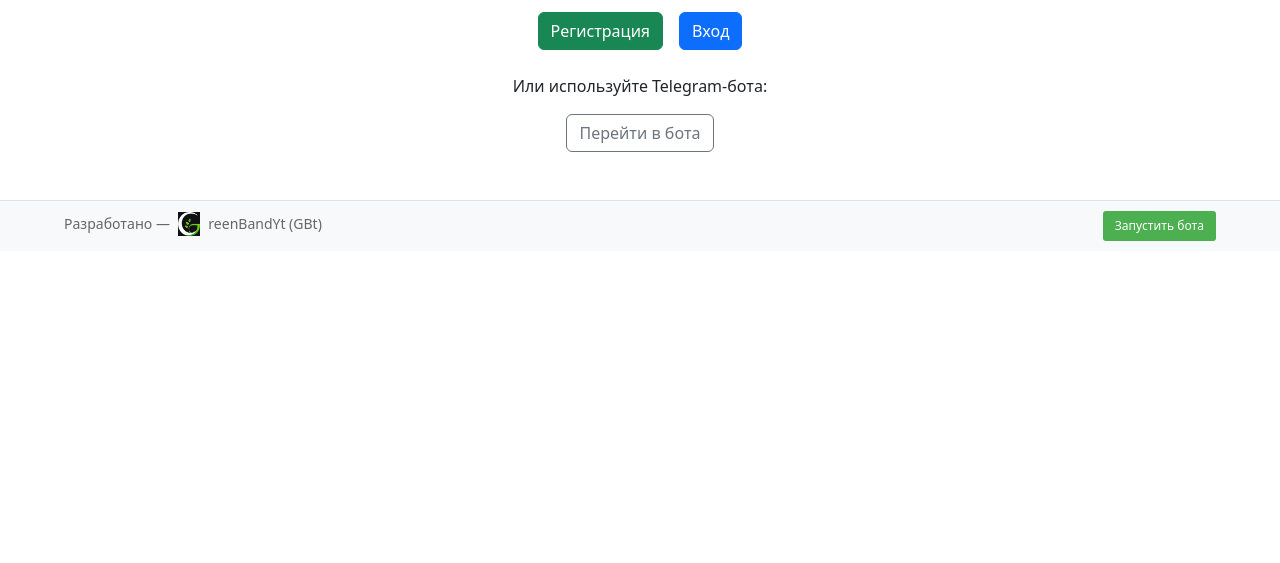
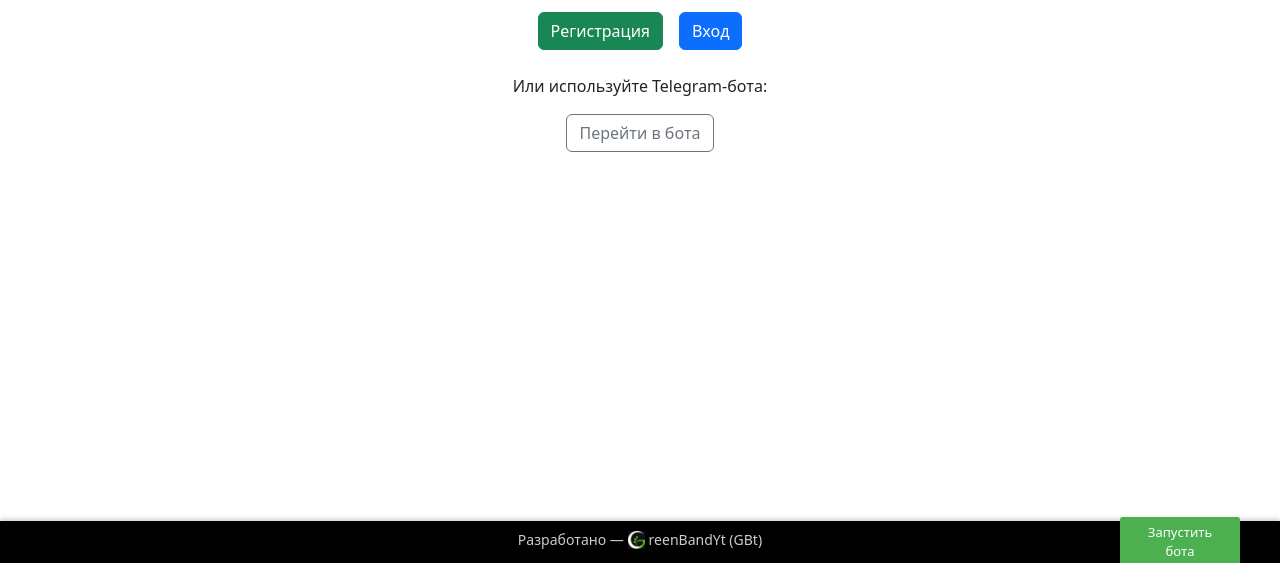
Before and after one commit to GreenBandYt/mock-interview-python, a FastAPI app: page / in a window 1280 px wide. Shown: the part 237-800 px from the top of the page. Run offline with FastAPI, Linux system fonts and the light colour scheme.

Commit message:
Add_Index

```diff
--- a/static/base/base.css
+++ b/static/base/base.css
@@ -1,82 +1,74 @@
-/* =========================================
-   static/base/base.css
-
-   Глобальные базовые стили для веб-интерфейса
-   Используется во всех шаблонах (base.html)
-   Описывает внешний вид:
-   - футера
-   - логотипа
-   - кнопок управления
-   - базовые layout-компоненты
-
-   Поддерживает расширение под роли (user/admin)
-   Подготовлен к интеграции с dev-кнопками бота
-========================================= */
-
+/* static/base/base.css */
 /* ==============================
-   СТИЛИ ДЛЯ ФУТЕРА И ЛОГОТИПА
+   СТИЛИ ФУТЕРА — ФИРМЕННЫЙ СТИЛЬ
 ============================== */
-
-.footer-logo {
-    height: 24px;              /* Пропорциональный логотип в футере */
-    width: auto;
-    vertical-align: middle;
-    margin: 0 4px;             /* Отступ от текста */
-}
-
-.logo-text {
-    font-size: 14px;
-    color: #666;
-    display: flex;
-    align-items: center;
-    gap: 4px;                  /* Расстояние между логотипом и текстом */
-}
-
-/* ==============================
-   СТРУКТУРА ФУТЕРА
-============================== */
-
 footer {
-    background: #f8f9fa;       /* Светлый фон */
-    color: #333;               /* Тёмный текст */
-    font-size: 0.85rem;
-    padding: 10px 0;
-    border-top: 1px solid #dee2e6;
+    background: #000; /* Чёрный фон */
+    color: #fff;
+    padding: 0 16px;
+    font-size: 0.9rem;
+    position: fixed;
+    bottom: 0;
+    width: 100%;
+    height: 42px;
     display: flex;
     justify-content: center;
     align-items: center;
-    min-height: 40px;
+    box-shadow: 0 -2px 5px rgba(0, 0, 0, 0.2);
 }
 
 .footer-content {
     display: flex;
     justify-content: space-between;
     align-items: center;
-    width: 90%;
+    width: 100%;
     max-width: 1200px;
 }
 
+.footer-left {
+    width: 120px; /* Заглушка фиксированной ширины */
+}
+
 .footer-center {
+    text-align: center;
     flex-grow: 1;
-    text-align: center;
 }
 
 .footer-right {
     display: flex;
     justify-content: flex-end;
     gap: 10px;
+    width: 120px;
+}
+
+/* Логотип и подпись */
+.logo-text {
+    display: inline-flex;
+    align-items: center;
+    gap: 4px;
+    font-size: 14px;
+    color: #ccc;
+}
+
+.footer-logo {
+    height: 18px;
+    width: auto;
+    vertical-align: middle;
 }
 
 /* ==============================
-   КНОПКИ ДЛЯ DEV-УПРАВЛЕНИЯ БОТОМ
-   Отображаются только в окружении "development"
+   КНОПКИ БОТА
 ============================== */
+.bot-control {
+    display: flex;
+    gap: 8px;
+}
 
 .bot-button {
     padding: 6px 12px;
-    font-size: 12px;
+    font-size: 13px;
     border-radius: 3px;
-    background-color: #4CAF50;       /* Основной зелёный */
+    background-color: #4CAF50;
     color: white;
     border: none;
     cursor: pointer;
--- a/templates/base/base.html
+++ b/templates/base/base.html
@@ -1,4 +1,4 @@
-{# templates/base/base.html #}
+<!-- templates/base/base.html -->
 <!DOCTYPE html>
 <html lang="ru">
 <head>
@@ -30,6 +30,9 @@
     <!-- ===== FOOTER ===== -->
     <footer class="footer">
         <div class="footer-content">
+            <div class="footer-left">
+                <!-- Заглушка, чтобы центр был по центру -->
+            </div>
             <div class="footer-center">
                 <p class="mb-1">
                     <span class="logo-text">
@@ -82,5 +85,6 @@
         });
     </script>
     {% endif %}
+
 </body>
 </html>
```
Also changed, not shown: other parts of static/base/base.css (+0 -9 lines), static/images/favicon.ico.
